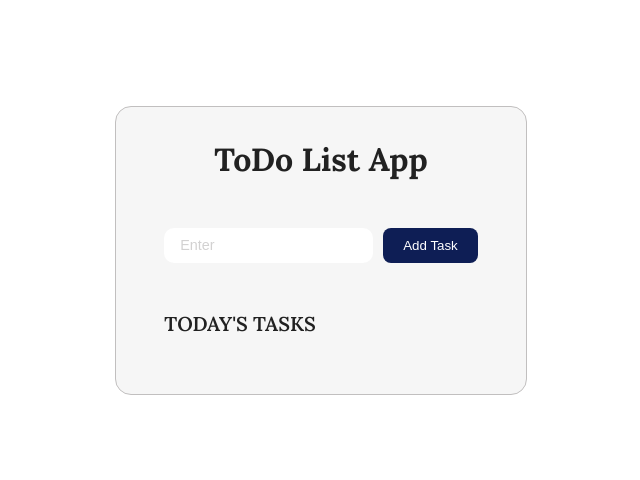
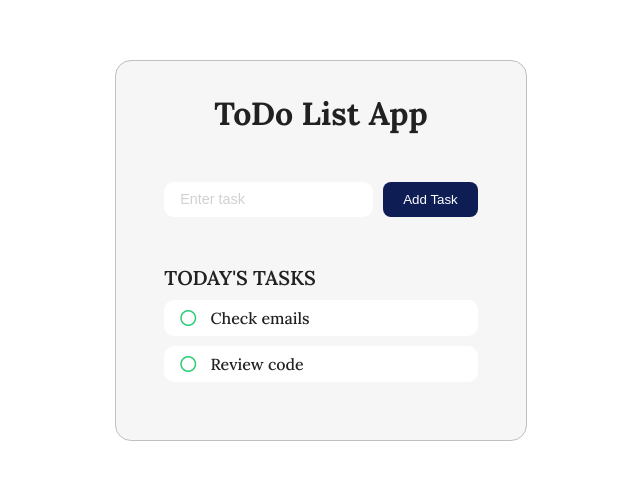
Before and after one commit to devchsykas/Dive-Africa, a React (Vite) app in the folder todo-react-app/: page / in a window 1280 px wide. Shown: the part 150-630 px from the top of the page, without its empty margins (319-959 px from the left). Built offline with nearby package versions, Linux system fonts and the light colour scheme.

Commit message:
`Added focus styles to todo input and updated font size in App.css. Updated initial tasks in App.jsx.`

```diff
--- a/todo-react-app/src/App.css
+++ b/todo-react-app/src/App.css
@@ -61,6 +61,11 @@ body {
   padding: 0.5rem 1rem;
 }
 
+.todo-input:focus {
+  outline: none;
+  box-shadow: 0 0 0 2px var(--button-bg-color);
+}
+
 .todo-input::placeholder {
   color: rgba(191, 190, 190, 0.7);
   font-size: 0.9rem;
@@ -98,7 +103,7 @@ body {
   border-radius: 0.625rem;
   padding: 0.5rem 1rem;
   margin-bottom: 0.625rem;
-  font-size: 1.125rem;
+  font-size: 1rem;
   font-weight: 500;
 }
 
--- a/todo-react-app/src/App.jsx
+++ b/todo-react-app/src/App.jsx
@@ -16,7 +16,8 @@ import "./App.css";
 
 function App() {
   const [inputValue, setInputValue] = useState("");
-  const [tasks, setTasks] = useState([]);
+  const [tasks, setTasks] = useState(["Check emails", "Review code"]);
+  // const [tasks, setTasks] = useState([]);
 
   /**
    * Handles changes to the input field value.
@@ -46,7 +47,7 @@ function App() {
         <h1 className="todo-title">ToDo List App</h1>
         <div className="todo-input-container">
           <Input
-            placeholder="Enter"
+            placeholder="Enter task"
             value={inputValue}
             onChange={handleInputChange}
           ></Input>
```
